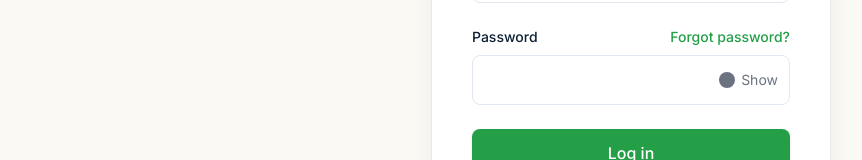
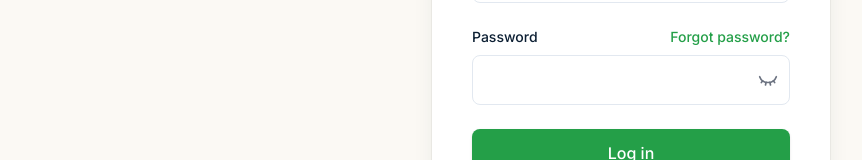
Before and after one commit to technovicinity-git/3i_institute_v2, a Next.js app in the folder frontend/: page /instructor/login in a window 1280 px wide. Shown: the part 395-555 px from the top of the page, without its empty margins (9-871 px from the left). Built offline with nearby package versions, Linux system fonts and the light colour scheme; no server answers.

Commit message:
update design

```diff
--- a/frontend/src/app/(auth)/login/page.tsx
+++ b/frontend/src/app/(auth)/login/page.tsx
@@ -122,7 +122,7 @@ export default function LoginPage() {
                 >
                   {/* <span className="w-4 h-4 rounded-full bg-muted inline-block" /> */}
 
-                  {showPassword ? <Eye size={16} /> : <EyeClosed />}
+                  {showPassword ? <Eye size={20} /> : <EyeClosed size={20} />}
                 </button>
               </div>
               {errors.password && (
--- a/frontend/src/app/(auth)/register/page.tsx
+++ b/frontend/src/app/(auth)/register/page.tsx
@@ -13,6 +13,7 @@ import { useRegisterMutation } from "@/hooks/use-register";
 import { GoogleButton } from "@/components/social/google-button";
 import { AppleButton } from "@/components/social/apple-button";
 import { LandingLogo } from "@/components/landing/logo";
+import { Eye, EyeClosed } from "lucide-react";
 
 const registerSchema = z.object({
   firstName: z.string().min(1, "First name is required").max(100),
@@ -189,10 +190,10 @@ export default function RegisterPage() {
                 <button
                   type="button"
                   onClick={() => setShowPassword(!showPassword)}
-                  className="absolute inset-y-0 right-0 flex items-center pr-3 text-xs text-muted hover:text-primary font-medium"
+                  className="absolute inset-y-0 right-0 flex items-center pr-3 text-xs text-muted hover:text-primary font-medium cursor-pointer transition-colors"
                   tabIndex={-1}
                 >
-                  {showPassword ? "Hide" : "Show"}
+                  {showPassword ? <Eye size={20} /> : <EyeClosed size={20} />}
                 </button>
               </div>
               <p className="mt-1.5 text-[11px] text-muted">
--- a/frontend/src/app/instructor/login/page.tsx
+++ b/frontend/src/app/instructor/login/page.tsx
@@ -11,6 +11,7 @@ import { LandingLogo } from "@/components/landing/logo";
 import { apiClient } from "@/lib/api-client";
 import { useAuthStore } from "@/stores/auth-store";
 import { useProfileStore } from "@/stores/profile-store";
+import { Eye, EyeClosed } from "lucide-react";
 
 const loginSchema = z.object({
   email: z.string().email("Invalid email address").toLowerCase().trim(),
@@ -144,10 +145,9 @@ export default function InstructorLoginPage() {
                 <button
                   type="button"
                   onClick={() => setShowPassword(!showPassword)}
-                  className="absolute right-3 top-1/2 -translate-y-1/2 flex items-center gap-1.5 text-sm text-muted hover:text-primary"
+                  className="absolute right-3 top-1/2 -translate-y-1/2 flex items-center gap-1.5 text-sm text-muted hover:text-primary cursor-pointer transition-colors"
                 >
-                  <span className="w-4 h-4 rounded-full bg-muted inline-block" />
-                  {showPassword ? "Hide" : "Show"}
+                  {showPassword ? <Eye size={20} /> : <EyeClosed size={20} />}
                 </button>
               </div>
               {errors.password && (
--- a/frontend/src/app/instructor/register/page.tsx
+++ b/frontend/src/app/instructor/register/page.tsx
@@ -141,10 +141,10 @@ export default function InstructorRegistrationPage() {
         {/* Page Header */}
         <div className="text-center mb-8">
           <h1
-            className="text-[40px] leading-[48px] text-[#0C1F33]"
+            className="flex items-center justify-center gap-2 text-[40px] leading-[48px] text-[#0C1F33]"
             style={{ fontFamily: "'Marcellus', serif" }}
           >
-            Apply to teach at 3i
+            Apply to teach at <LandingLogo size="sm" textColor="dark" />
           </h1>
           <p className="mt-3 text-base text-[#475569]">
             Create your account and submit your teaching application in one
--- a/frontend/src/components/landing/footer.tsx
+++ b/frontend/src/components/landing/footer.tsx
@@ -1,4 +1,5 @@
 import { LandingLogo } from "@/components/landing/logo";
+import Link from "next/link";
 export function Footer() {
   return (
     <footer className="bg-brand-navy text-white pt-20 pb-10">
@@ -77,6 +78,11 @@ export function Footer() {
                 <a href="#" className="hover:text-white">
                   Careers
                 </a>
+              </li>
+              <li>
+                <Link href="/instructor/register" className="hover:text-white">
+                  Join as Instructor
+                </Link>
               </li>
             </ul>
           </div>
```
